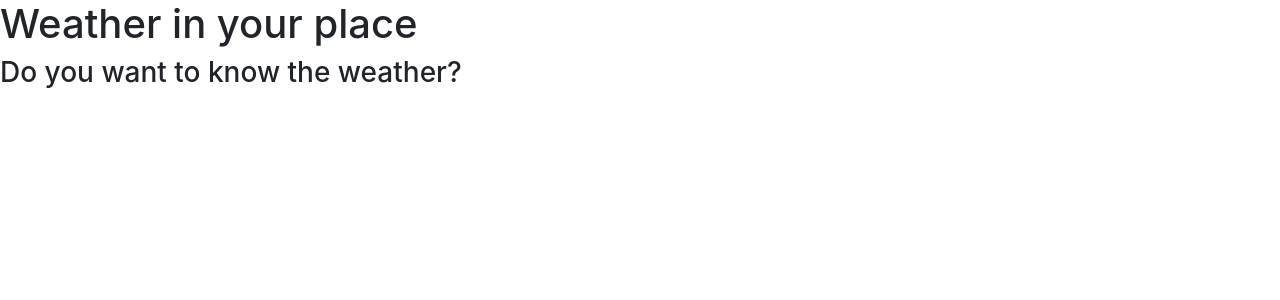
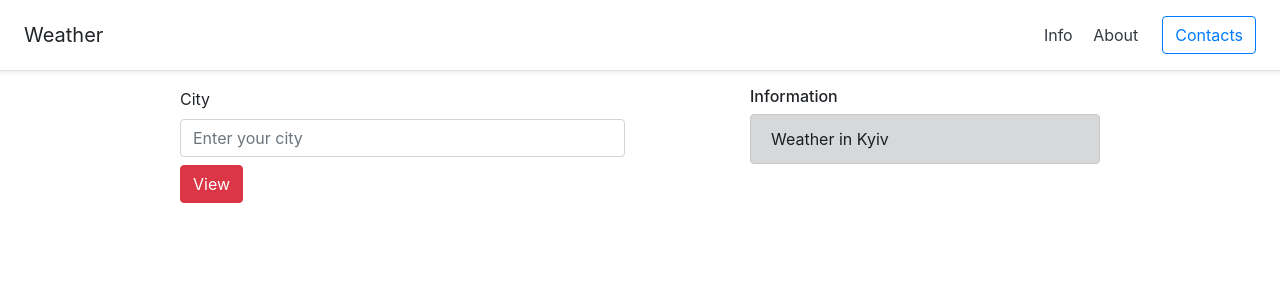
Before and after one commit to diserdyuk/django_weather_app, a Django app: page /weather/ in a window 1280 px wide. Shown: the top 300 px of the page. Run offline with Django 3.2, Linux system fonts and the light colour scheme; some libraries are stand-ins or nearby versions.

Commit message:
Write front in index.html

```diff
--- a/WeatherApp/weather/templates/weather/index.html
+++ b/WeatherApp/weather/templates/weather/index.html
@@ -9,7 +9,33 @@
 </head>
 </head>
 <body>
-    <h1>Weather in your place</h1>
-    <h3>Do you want to know the weather?</h3>
+    <div class="d-flex flex-column flex-md-row align-items-center p-3 px-md-4 mb-3 bg-white border-bottom shadow-sm">
+        <h5 class="my-0 mr-md-auto font-weight-normal">Weather</h5>
+        <nav class="my-2 my-md-0 mr-md-3">
+          <a class="p-2 text-dark" href="#">Info</a>
+          <a class="p-2 text-dark" href="#">About</a>
+        </nav>
+        <a class="btn btn-outline-primary" href="#">Contacts</a>
+    </div>
+
+    <div class="container">
+        <div class="row">
+            <div class="col-5 offset-1">
+                <form action="">
+                    <label for="city">City</label>
+                    <input type="text" id="city" class="form-control" name="city" placeholder="Enter your city">
+                    <input type="submit" name="send" value="View" class="mt-2 btn btn-danger">
+                </form>
+            </div>
+
+            <div class="col-4 offset-1">
+                <h6>Information</h6>
+                <div class="alert alert-dark">
+                    Weather in Kyiv
+                </div>
+            </div>
+
+        </div>
+    </div>
 </body>
 </html>
```
